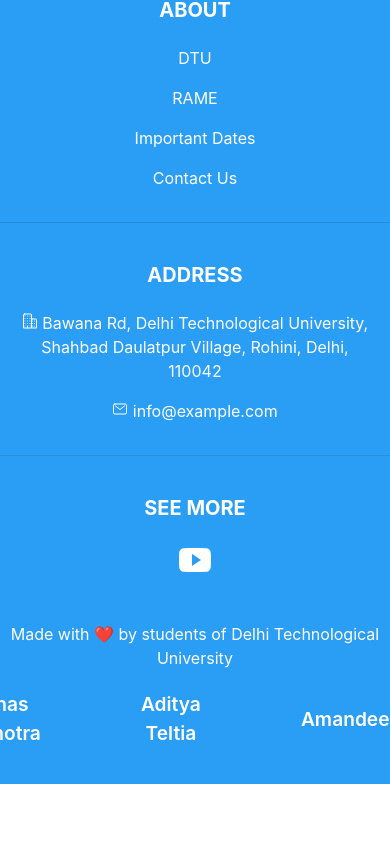
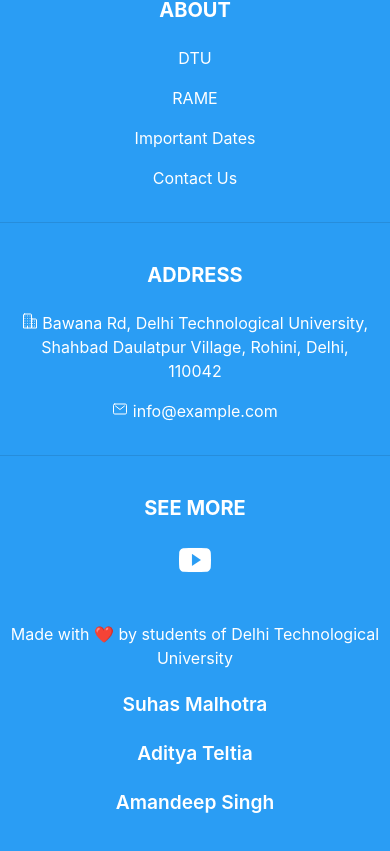
Before and after one commit to suhas-malhotra/RAME-2022, a React (Create React App) app in the folder client/: page /#/call-for-papers in a window 390 px wide. Shown: the part 2672-3523 px from the top of the page. Before the commit the page ends 3456 px from the top, so only its background shows below. Built offline with nearby package versions, Linux system fonts and the light colour scheme.

Commit message:
Added meta tags
Signed-off-by: unknown <teltia.aditya22@gmail.com>

```diff
--- a/client/public/index.html
+++ b/client/public/index.html
@@ -3,6 +3,28 @@
   <head>
     <meta charset="utf-8" />
     <meta name="viewport" content="width=device-width, initial-scale=1" />
+    <meta name="description" content="The main objective of RAME-2022 is to provide an opportunity for
+    leading academicians, engineers, scientists, researchers,
+    industrial professionals and students from around the world to
+    network and have scientific discussions on the latest developments
+    in the fields of Mechanical engineering." />
+    <meta name="author" content="RAME-DTU" />
+    <meta property="og:image:width" content="1024">
+    <meta property="og:image:height" content="1024">
+
+     <!-- Open Graph data -->
+    <meta property="og:title" content="RAME'22" />
+    <meta property="og:type" content="RAME'22" />
+    <meta property="og:description" content="The main objective of RAME-2022 is to provide an opportunity for
+    leading academicians, engineers, scientists, researchers,
+    industrial professionals and students from around the world to
+    network and have scientific discussions on the latest developments
+    in the fields of Mechanical engineering." />
+
+    <meta property="og:image:width" content="180" />
+
+    <meta property="og:image:height" content="110" />
+
 
     <link rel="icon" href="logo.png" type="image/x-icon" />
     <!-- -----------BOOSTRAP CSS----------- -->
--- a/client/src/assets/css/footer.css
+++ b/client/src/assets/css/footer.css
@@ -17,8 +17,8 @@
   gap: 100px;
   margin: 20px 0!important;
   margin-right: 20px;
-  padding: 0;
-  padding-right: 30px !important;
+  padding-right: 30px;
+  padding-left: 0 !important;
   font-size: larger;
   font-weight: 600;
 }
@@ -27,3 +27,15 @@
   text-decoration: none;
   color: white;
 }
+
+@media screen and (max-width:968px) {
+
+  .student_names{
+    flex-direction: column;
+    gap: 20px;
+    padding-right: 0 !important;
+    padding-left: 0 !important;
+
+  }
+
+}
--- a/client/src/components/layouts/Footer.js
+++ b/client/src/components/layouts/Footer.js
@@ -127,7 +127,7 @@
             Aditya Teltia
           </a>
           <a href = "http://www.linkedin.com/in/amandeep-singh-1a196b204" target = "_blank">
-            Amandeep
+            Amandeep Singh
           </a>
         </ul>
       </div>
```
